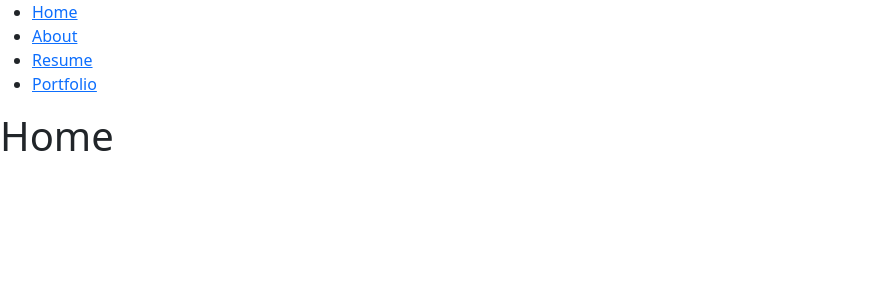
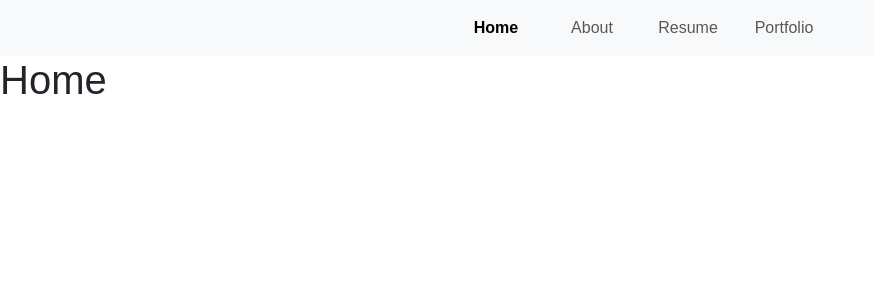
Before and after one commit to william199612/william199612.github.io, a React (Create React App) app: page / in a window 1280 px wide. Shown: the top 300 px of the page, without its empty margins (0-873 px from the left). Built offline with nearby package versions, Linux system fonts and the light colour scheme.

Commit message:
set up navbar with bootstrap and sass

```diff
--- a/public/index.html
+++ b/public/index.html
@@ -19,13 +19,13 @@
 			integrity="sha384-QWTKZyjpPEjISv5WaRU9OFeRpok6YctnYmDr5pNlyT2bRjXh0JMhjY6hW+ALEwIH"
 			crossorigin="anonymous"
 		/>
+	</head>
+	<body>
+		<div id="root"></div>
 		<script
 			src="https://cdn.jsdelivr.net/npm/bootstrap@5.3.3/dist/js/bootstrap.bundle.min.js"
 			integrity="sha384-YvpcrYf0tY3lHB60NNkmXc5s9fDVZLESaAA55NDzOxhy9GkcIdslK1eN7N6jIeHz"
 			crossorigin="anonymous"
 		></script>
-	</head>
-	<body>
-		<div id="root"></div>
 	</body>
 </html>
--- a/src/components/Nav.js
+++ b/src/components/Nav.js
@@ -1,24 +1,68 @@
 import React from "react";
 import { NavLink } from "react-router-dom";
+import "../styles/style.css";
 
 const Nav = () => {
 	return (
 		<div>
-			<nav>
-				<ul>
-					<li>
-						<NavLink to="/">Home</NavLink>
+			<nav className="navbar navbar-expand-lg navbar-light bg-light">
+				<div className="container-fluid">
+					<button
+						className="navbar-toggler"
+						type="button"
+						data-bs-toggle="collapse"
+						data-bs-target="#navbarNav"
+						aria-controls="navbarNav"
+						aria-expanded="false"
+						aria-label="Toggle navigation"
+					>
+						<span className="navbar-toggler-icon"></span>
+					</button>
+					<div
+						className="collapse navbar-collapse justify-content-center"
+						id="navbarNav"
+					>
+						<ul className="navbar-nav">
+							<li className="nav-item">
+								<NavLink
+									className="nav-link navlink-custom"
+									activeClassName="active"
+									exact
+									to="/"
+								>
+									Home
+								</NavLink>
 							</li>
 							<li>
-						<NavLink to="/about">About</NavLink>
+								<NavLink
+									className="nav-link navlink-custom"
+									activeClassName="active"
+									to="/about"
+								>
+									About
+								</NavLink>
 							</li>
 							<li>
-						<NavLink to="/resume">Resume</NavLink>
+								<NavLink
+									className="nav-link navlink-custom"
+									activeClassName="active"
+									to="/resume"
+								>
+									Resume
+								</NavLink>
 							</li>
 							<li>
-						<NavLink to="/portfolio">Portfolio</NavLink>
+								<NavLink
+									className="nav-link navlink-custom"
+									activeClassName="active"
+									to="/portfolio"
+								>
+									Portfolio
+								</NavLink>
 							</li>
 						</ul>
+					</div>
+				</div>
 			</nav>
 		</div>
 	);
--- /dev/null
+++ b/src/styles/style.css
@@ -0,0 +1,15 @@
+* {
+  margin: 0;
+  padding: 0;
+  box-sizing: border-box;
+  font-family: Arial, Helvetica, sans-serif;
+}
+
+.navlink-custom {
+  width: 12vh;
+  text-align: center;
+}
+
+.nav-link.active {
+  font-weight: bold;
+}/*# sourceMappingURL=style.css.map */
--- /dev/null
+++ b/src/styles/style.scss
@@ -0,0 +1,18 @@
+* {
+	margin: 0;
+	padding: 0;
+	box-sizing: border-box;
+	font-family: Arial, Helvetica, sans-serif;
+}
+
+// ------------------------------------------
+// navbar
+.navlink-custom {
+	// border: 1px solid black;
+	width: 12vh;
+	text-align: center;
+}
+
+.nav-link.active {
+	font-weight: bold;
+}
```
Also changed, not shown: src/styles/styles.scss (deleted), 1 other file (tests, documents, lock files or other folders). Lines whose indentation alone changed are shown as unchanged.
